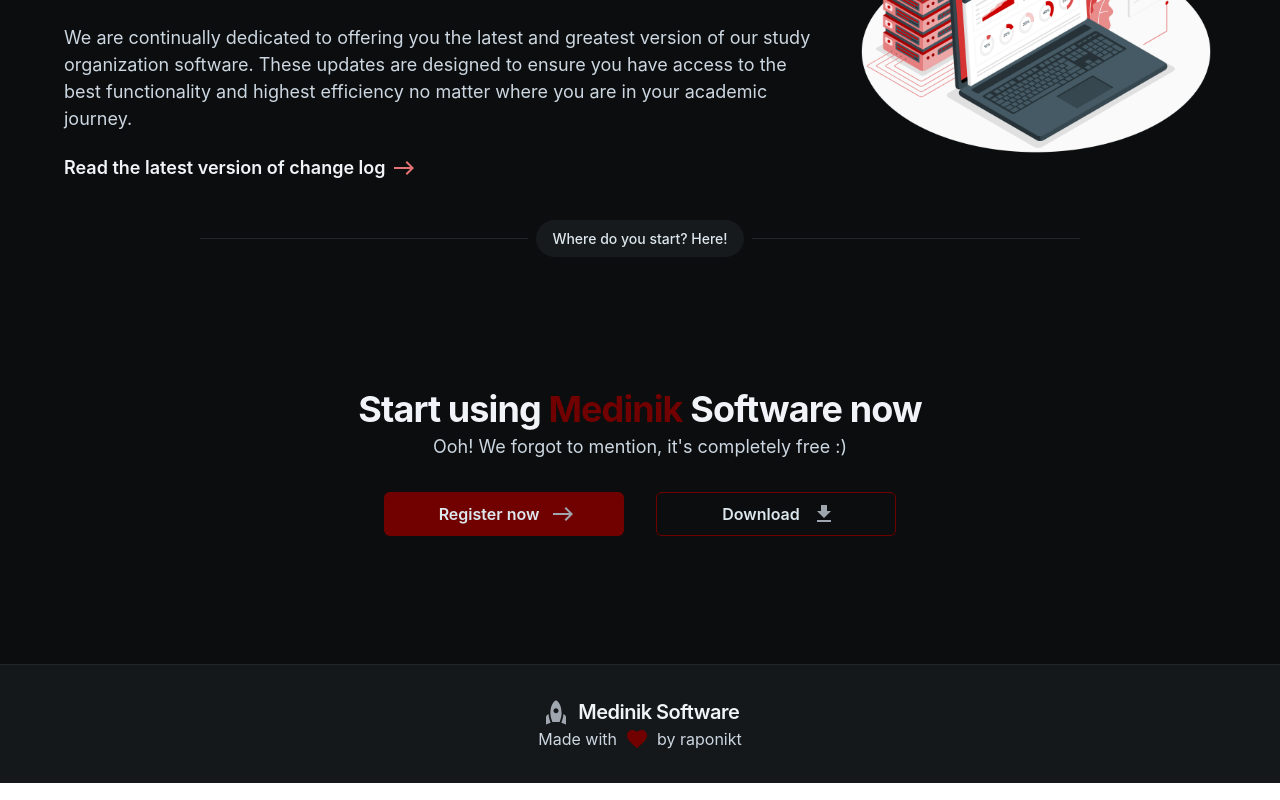
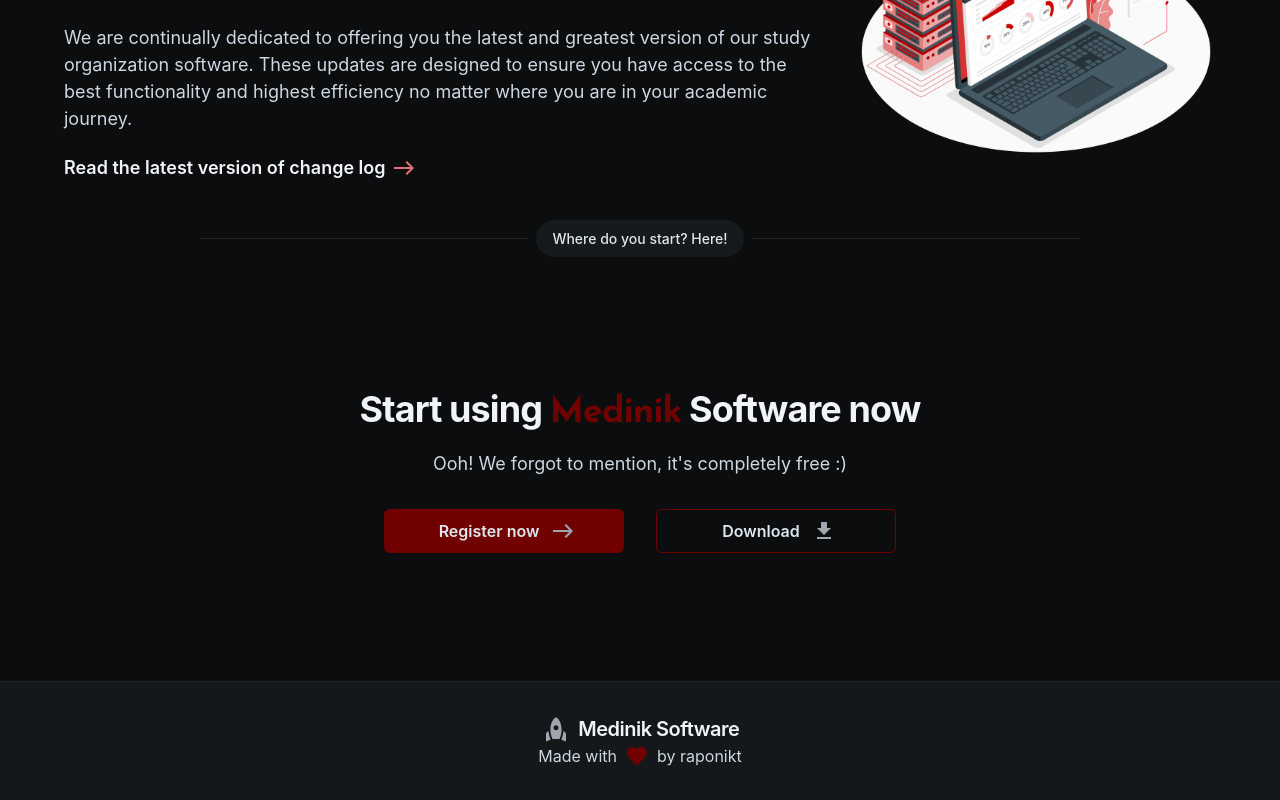
Before and after one commit to rapon1kt/medinik, a Next.js app: page / in a window 1280 px wide. Shown: the part 1663-2463 px from the top of the page. Built offline with nearby package versions, Linux system fonts and the light colour scheme; no server answers.

Commit message:
feat: add buttons link and change font of medinik

```diff
--- a/src/components/download/download.tsx
+++ b/src/components/download/download.tsx
@@ -8,8 +8,11 @@
 
 	return (
 		<Container maxWidth="lg" sx={{ textAlign: "center", my: 16 }}>
-			<Typography level="h1">
-				Start using <Typography sx={{ color: "#710000" }}>Medinik</Typography>{" "}
+			<Typography gutterBottom level="h1">
+				Start using{" "}
+				<Typography sx={{ color: "#710000", fontFamily: "Josefin Sans" }}>
+					Medinik
+				</Typography>{" "}
 				Software now
 			</Typography>
 			<Typography level="body-lg" sx={{ mb: 4 }}>
@@ -28,6 +31,8 @@
 					variant="soft"
 					color="neutral"
 					size="lg"
+					component="a"
+					href="/register"
 					sx={{
 						background: "#710000",
 						transition: "ease-in-out 0.2s all",
@@ -46,6 +51,8 @@
 					color="neutral"
 					size="lg"
 					sx={{ borderColor: "#710000", width: "15rem" }}
+					component="a"
+					href="/download"
 					endDecorator={<FileDownload />}
 				>
 					Download
```
